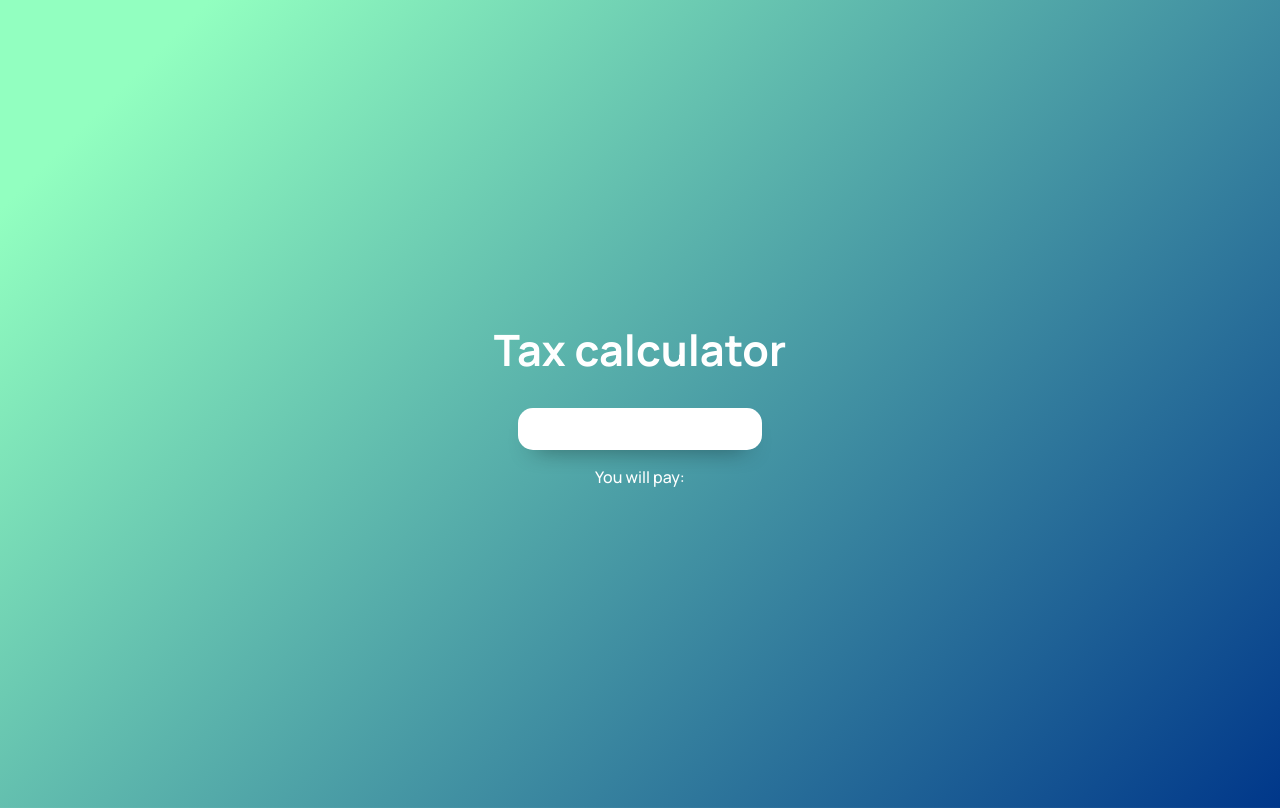
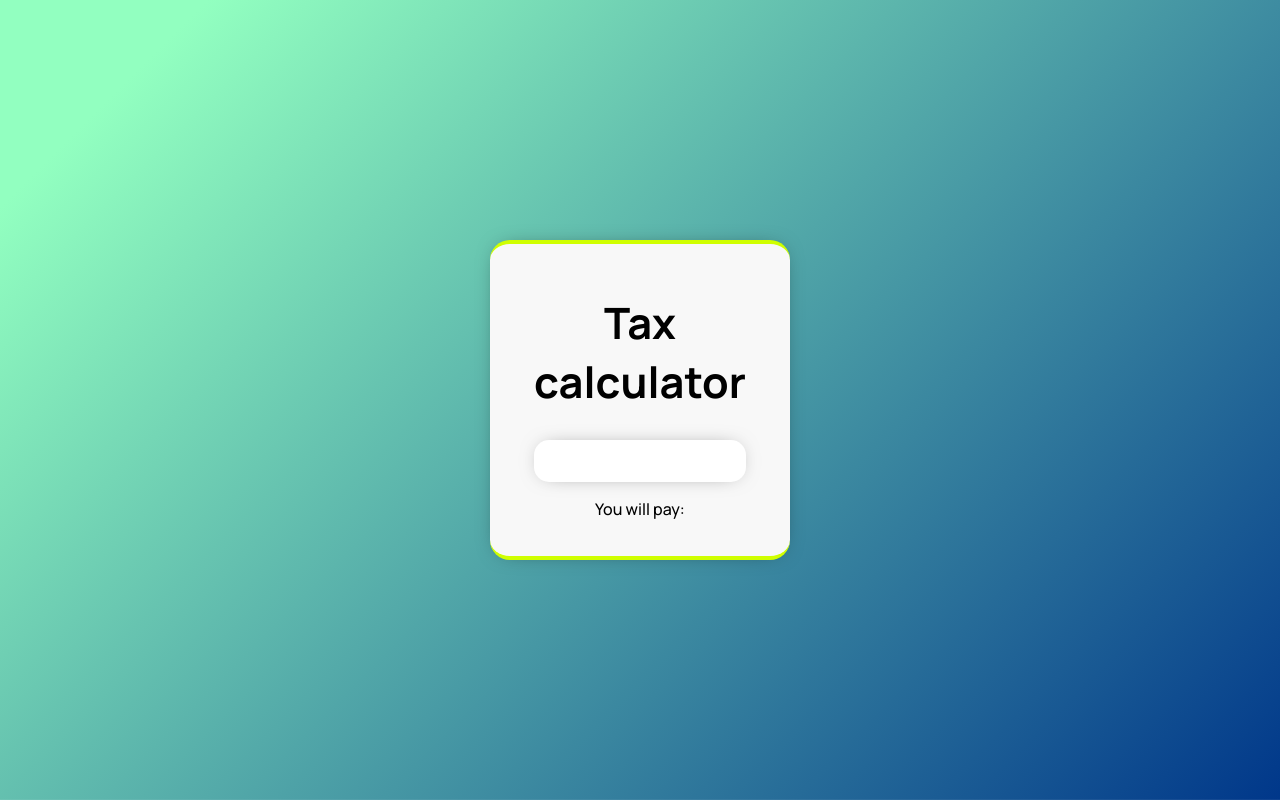
Before and after one commit to marco-sorrentino/tax-calculator, a plain HTML site: page index.html in a window 1280 px wide. Drawn offline with Linux system fonts and the light colour scheme.

Commit message:
fixed css

```diff
--- a/index.html
+++ b/index.html
@@ -15,9 +15,11 @@
   </head>
   <body>
     <main>
-      <h1>Tax calculator</h1>
-      <input type="number" id="inputField" />
-      <p>You will pay: <span id="outputData"></span></p>
+      <div class="card">
+        <h1>Tax calculator</h1>
+        <input type="number" id="inputField" />
+        <p>You will pay: <span id="outputData"></span></p>
+      </div>
     </main>
     <script src="./script.js"></script>
   </body>
--- a/style.css
+++ b/style.css
@@ -9,13 +9,23 @@ body {
 main {
   max-width: 300px;
   text-align: center;
-  margin: 40vh auto;
+  margin: 30vh auto;
+}
+
+.card {
+  background-color: rgb(248, 248, 248);
+  padding: 20px;
+  border-radius: 20px;
+  box-shadow: 0px 0px 21px -10px rgba(0, 0, 0, 0.59);
+  -webkit-box-shadow: 0px 0px 21px -10px rgba(0, 0, 0, 0.59);
+  border-top: 4px solid rgb(208, 255, 0);
+  border-bottom: 4px solid rgb(208, 255, 0);
 }
 
 h1 {
   font-weight: bold;
   font-size: 2.7rem;
-  color: white;
+  color: rgb(0, 0, 0);
 }
 
 input {
@@ -25,11 +35,12 @@ input {
   height: 5vh;
   text-align: center;
   font-weight: bold;
-  box-shadow: 0px 12px 24px -17px rgba(0, 0, 0, 0.9);
+  box-shadow: 0px 0px 21px -10px rgba(0, 0, 0, 0.59);
+  -webkit-box-shadow: 0px 0px 21px -10px rgba(0, 0, 0, 0.59);
 }
 
 p {
-  color: white;
+  color: rgb(0, 0, 0);
 }
 span {
   font-weight: bold;
```
